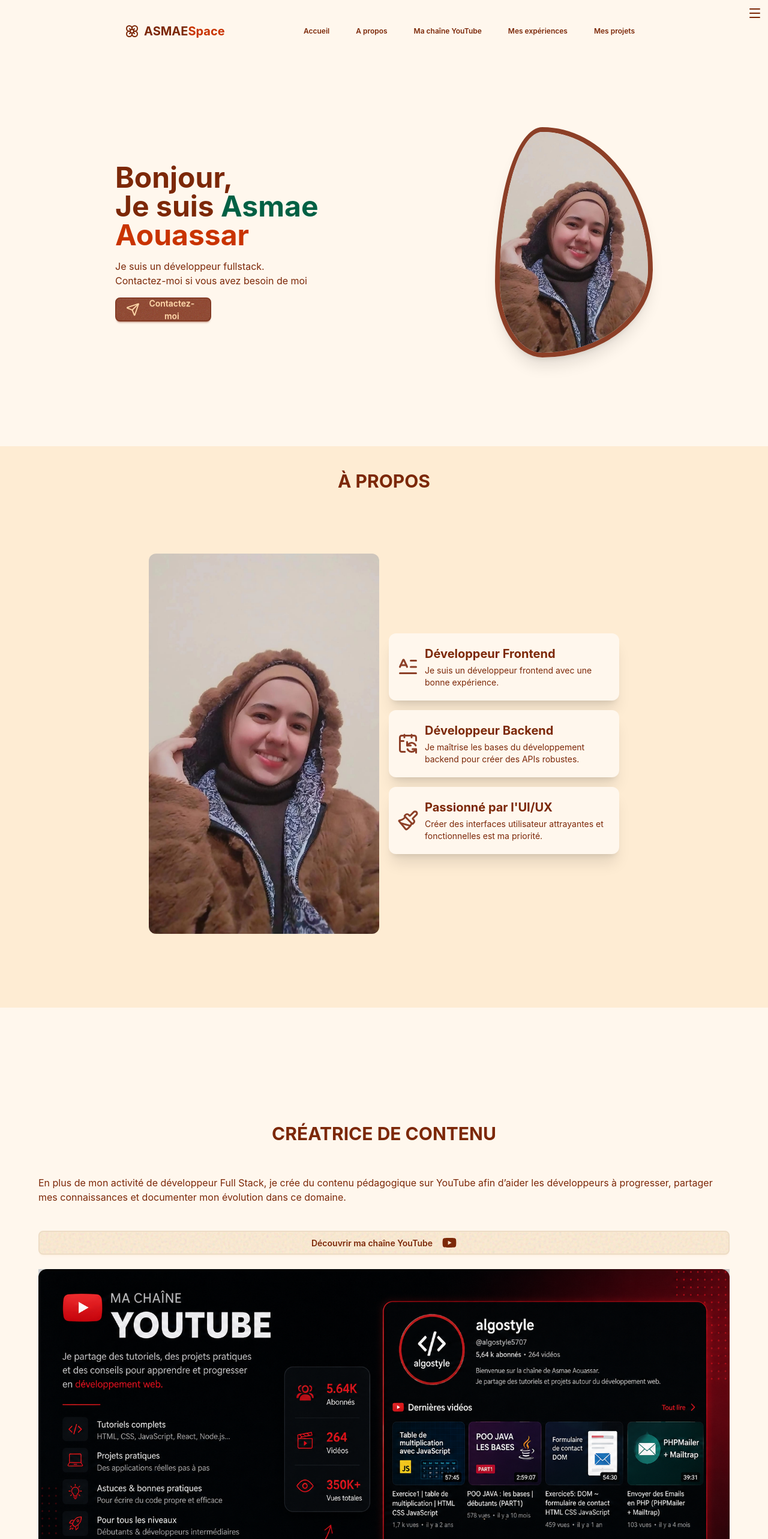
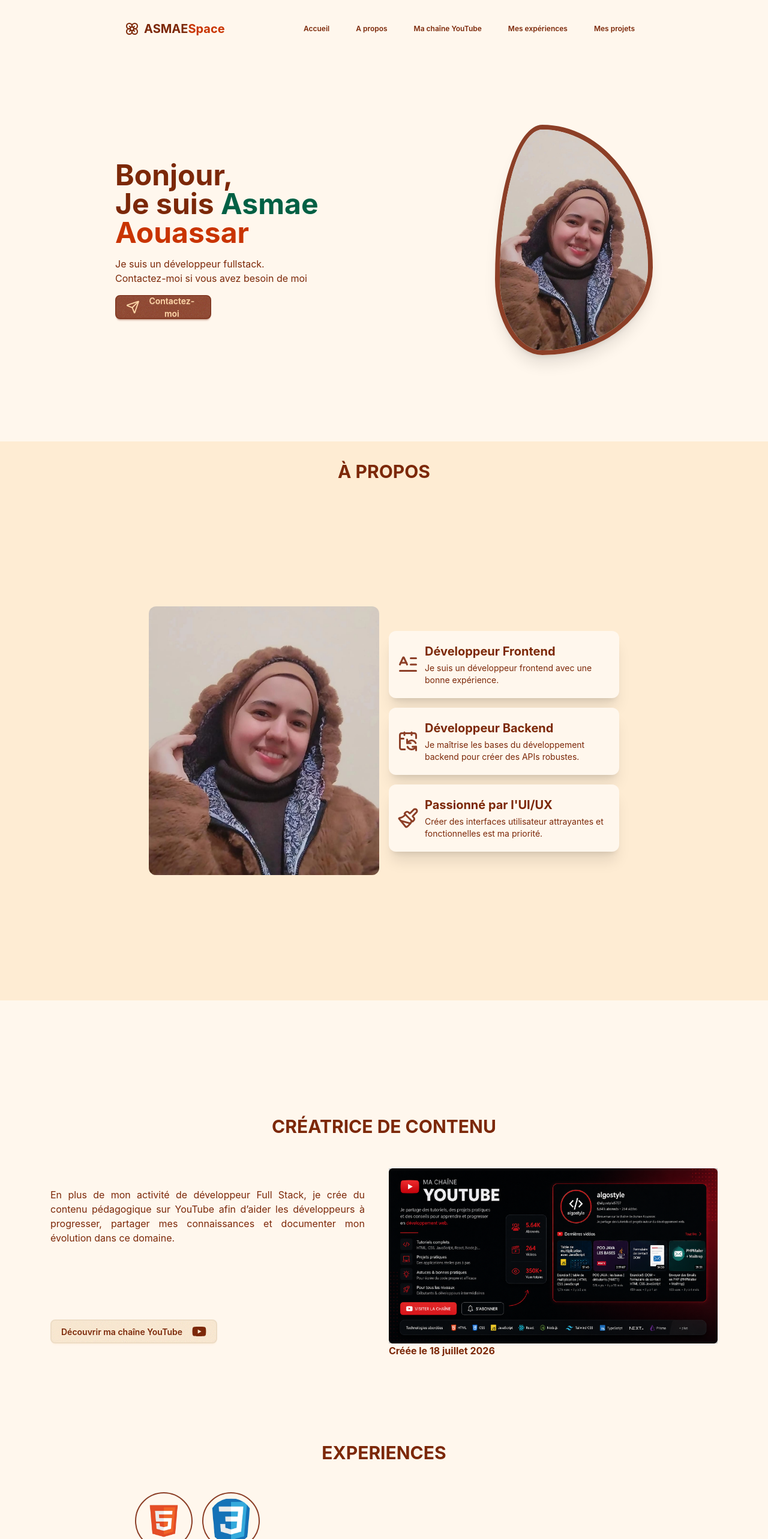
Before and after one commit to asmaeaouassar20/asmae-aouassar-space-1, a React (Vite) app: page / in a window 1280 px wide. Shown: the top 2566 px of the page at 60% size. Built offline with nearby package versions, Linux system fonts and the light colour scheme.

Commit message:
fix responsiveness

```diff
--- a/src/App.tsx
+++ b/src/App.tsx
@@ -12,13 +12,13 @@
 
   return (
     <div>
-      <div className='p-5 md:px-[15%]'>
+      <div className='p-4 md:px-[15%]'>
         <Navbar />
         <Home />
       </div>
       <About />
       <MyYoutube />
-      <div className='p-5 md:px-[15%]'>
+      <div className='p-4 md:px-[15%]'>
         <Experiences />
         <Projets />
       </div>
--- a/src/components/About.tsx
+++ b/src/components/About.tsx
@@ -28,13 +28,13 @@
 
 const About = ()=>{
     return (
-        <div className="bg-base-200 p-10 mb-10 md:mb-32 " id="about">
+        <div className="bg-base-200 p-8 mb-10 md:mb-32 " id="about">
             <Title title="à propos" />
-            <div className="md:h-screen flex justify-center items-center">
-                <div className="hidden md:block"> <img
+            <div className="md:h-screen flex justify-center items-center mt-8">
+                <div className="hidden md:block  h-[70%] "> <img
                     src={imgPerso}
                     alt="Ma photo personnelle"
-                    className="w-96 object-cover rounded-xl"
+                    className="w-96 object-cover rounded-xl h-[80%] mt-[55px] "
                     />
                 </div>
 
--- a/src/components/Experiences.tsx
+++ b/src/components/Experiences.tsx
@@ -71,7 +71,7 @@
     return (
         <div id="experiences">
             <Title title="Experiences" />
-            <div className="flex flex-col-reverse md:flex-row justify-center items-center">
+            <div className="flex flex-col-reverse md:flex-row justify-center items-center mt-12">
                 <div className="flex flex-wrap gap-4 justify-center items-center md:w-1/3 mt-4 md:mt-0">
                     {
                         skills.map((skill) => (
--- a/src/components/MyYoutube.tsx
+++ b/src/components/MyYoutube.tsx
@@ -7,9 +7,9 @@
     return (
         <div className="my-10 p-16" id="algostyle">
             <Title title="Créatrice de contenu" />
-            <div>
-                <div>
-                    <p className="py-8">En plus de mon activité de développeur Full Stack, je crée du contenu pédagogique sur YouTube afin d’aider les développeurs à progresser, partager mes connaissances et documenter mon évolution dans ce domaine.
+            <div className="md:flex gap-10 p-5 mt-8">
+                <div className="md:flex flex-col  justify-between items-start">
+                    <p className="py-8 text-justify">En plus de mon activité de développeur Full Stack, je crée du contenu pédagogique sur YouTube afin d’aider les développeurs à progresser, partager mes connaissances et documenter mon évolution dans ce domaine.
                     </p>
                     <a href="https://www.youtube.com/@algostyle5707" role="button" className="btn flex items-center justify-center gap-4 mb-6 mt-3">Découvrir ma chaîne YouTube <FaYoutube className="text-2xl" /></a>
                 </div>
--- a/src/components/Navbar.tsx
+++ b/src/components/Navbar.tsx
@@ -11,6 +11,7 @@
         right: '10px',
         zIndex: '999'
     }
+    const size=35;
     return (
         <div className="flex justify-center md:justify-between p-4 items-center">
             <Logo />
@@ -32,8 +33,8 @@
                 </li>
             </ul>
 
-            <button style={styles} className="hover:cursor-pointer" onClick={() => setIsOpen(!isOpen)} >
-                {isOpen ? <X /> : <Menu />}
+            <button style={styles} className="hover:cursor-pointer md:hidden" onClick={() => setIsOpen(!isOpen)} >
+                {isOpen ? <X size={size} /> : <Menu size={size} />}
             </button>
 
             {
--- a/src/components/Title.tsx
+++ b/src/components/Title.tsx
@@ -4,7 +4,7 @@
 
 const Title = (titleP : TitleProps ) => {
     return (
-        <h1 className="uppercase font-bold mb-5 text-center text-3xl">
+        <h1 className="uppercase font-bold text-center text-3xl">
             {titleP.title}
         </h1>
     )
--- a/src/components/projets/ProjetCard.tsx
+++ b/src/components/projets/ProjetCard.tsx
@@ -7,28 +7,29 @@
 
 const ProjetCard = ({ projet }: ProjetCardProps) => {
     return (
-        <div className="w-full my-12 shadow-xl py-3 px-12">
+        <div className="relative my-12 py-3 px-12 shadow-xl  md:my-0 md:py-3 md:px-3 ">
             <div>
-                <img src={projet.image} alt={`image du projet intitulé ${projet.title}`} />
+                <img className="w-full h-full object-cover" src={projet.image} alt={`image du projet intitulé ${projet.title}`} />
             </div>
             <div>
                 <div>
                     <h2 className="font-bold my-3">{projet.title}</h2>
                     <p className="font-light">{projet.description}</p>
                 </div>
-                <div>
-                    <div className="flex gap-2 py-3">
+
+
+                    <div className="flex gap-2 py-3 flex-wrap mb-[50px]">
                         {
-                            projet.technologies.map((techno,index) => <div key={index} className="badge badge-accent">{techno}</div>)
+                            projet.technologies.map((techno, index) => <div key={index} className="badge badge-accent text-[10px]">{techno}</div>)
                         }
                     </div>
 
-                        <a href="#"  className="mt-8 mb-2 py-1.5 bg-base-300 hover:bg-base-200 rounded-lg hover:cursor-pointer flex gap-4 items-center justify-center">
-                            <span className="hover:underline">Lien GitHub</span>
-                            <FaGithub className="inline  text-xl " />
-                        </a>
+                    <a href="#" className="absolute bottom-0 left-3 right-3  mt-8 mb-2 py-1.5 bg-base-300 hover:bg-base-200 rounded-lg hover:cursor-pointer flex gap-4 items-center justify-center">
+                        <span className="hover:underline">Lien GitHub</span>
+                        <FaGithub className="inline  text-xl " />
+                    </a>
 
-                </div>
+
             </div>
         </div>
     )
--- a/src/components/projets/Projets.tsx
+++ b/src/components/projets/Projets.tsx
@@ -36,9 +36,9 @@
 
 const Projets = () => {
     return (
-        <div className='my-20' id="projets">
+        <div className='mt-32 mb-12' id="projets" >
             <Title title='Projets' />
-            <div>
+            <div className="md:grid md:grid-cols-3 gap-6 items-stretch mt-8">
               {
                 projects.map( (project , index)=>
                     <ProjetCard key={index} projet={project} />
```
